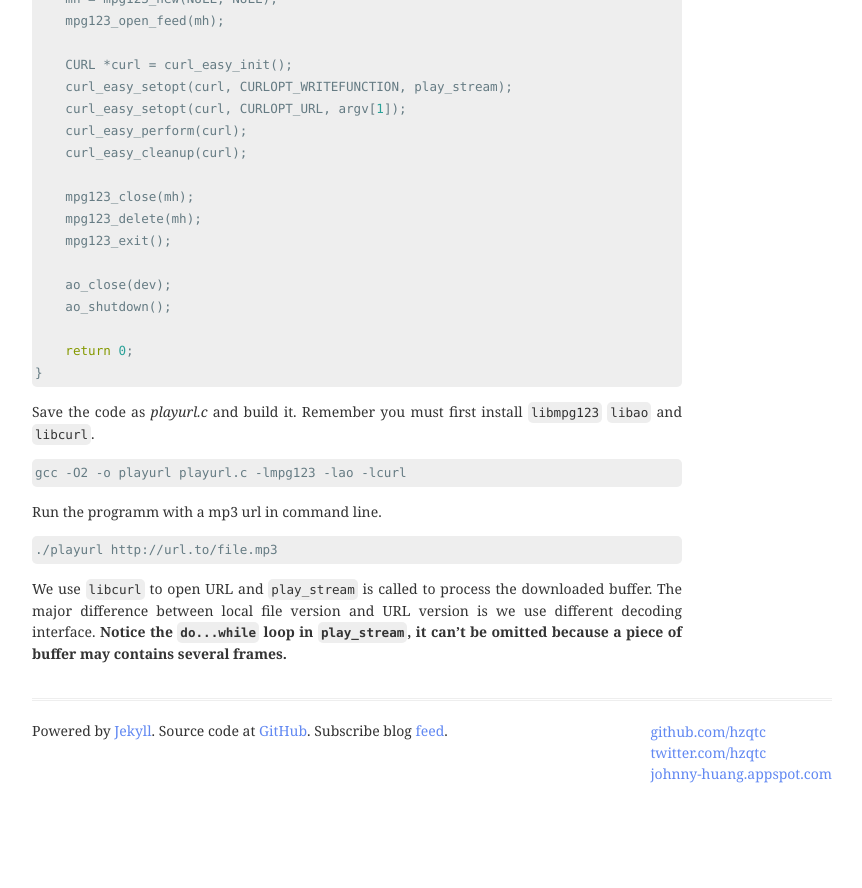
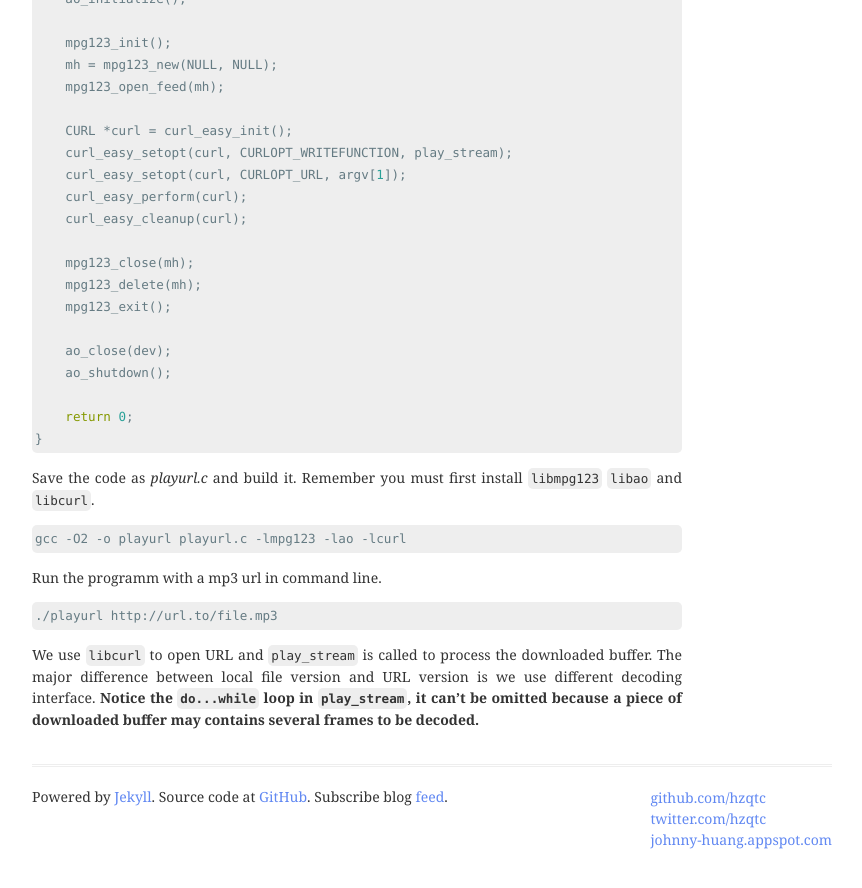
Before and after one commit to hzqtc/hzqtc.github.com, a Jekyll site: the page built from _posts/2012-5-24-play-mp3-with-libmpg123-and-libao.md, in a window 1280 px wide and 900 px high, scrolled down 3318 px. Shown: the top 888 px of the window, without its empty margins (208-1070 px from the left). Built offline with Jekyll 4.4.1, drawn with Linux system fonts in a browser that asks for light colours; comment, search, counter and statistics services are not loaded; before the commit the page ends 4152 px from its top, so only the background shows below that; some of the changed text lies outside the part shown.

Commit message:
update post

```diff
--- a/_posts/2012-5-24-play-mp3-with-libmpg123-and-libao.md
+++ b/_posts/2012-5-24-play-mp3-with-libmpg123-and-libao.md
@@ -171,4 +175,4 @@ Run the programm with a mp3 url in command line.
 ./playurl http://url.to/file.mp3
 {% endhighlight %}
 
-We use `libcurl` to open URL and `play_stream` is called to process the downloaded buffer. The major difference between local file version and URL version is we use different decoding interface. **Notice the `do...while` loop in `play_stream`, it can't be omitted because a piece of buffer may contains several frames.**
+We use `libcurl` to open URL and `play_stream` is called to process the downloaded buffer. The major difference between local file version and URL version is we use different decoding interface. **Notice the `do...while` loop in `play_stream`, it can't be omitted because a piece of downloaded buffer may contains several frames to be decoded.**
```
Also changed, not shown: other parts of _posts/2012-5-24-play-mp3-with-libmpg123-and-libao.md (+4 -0 lines).
